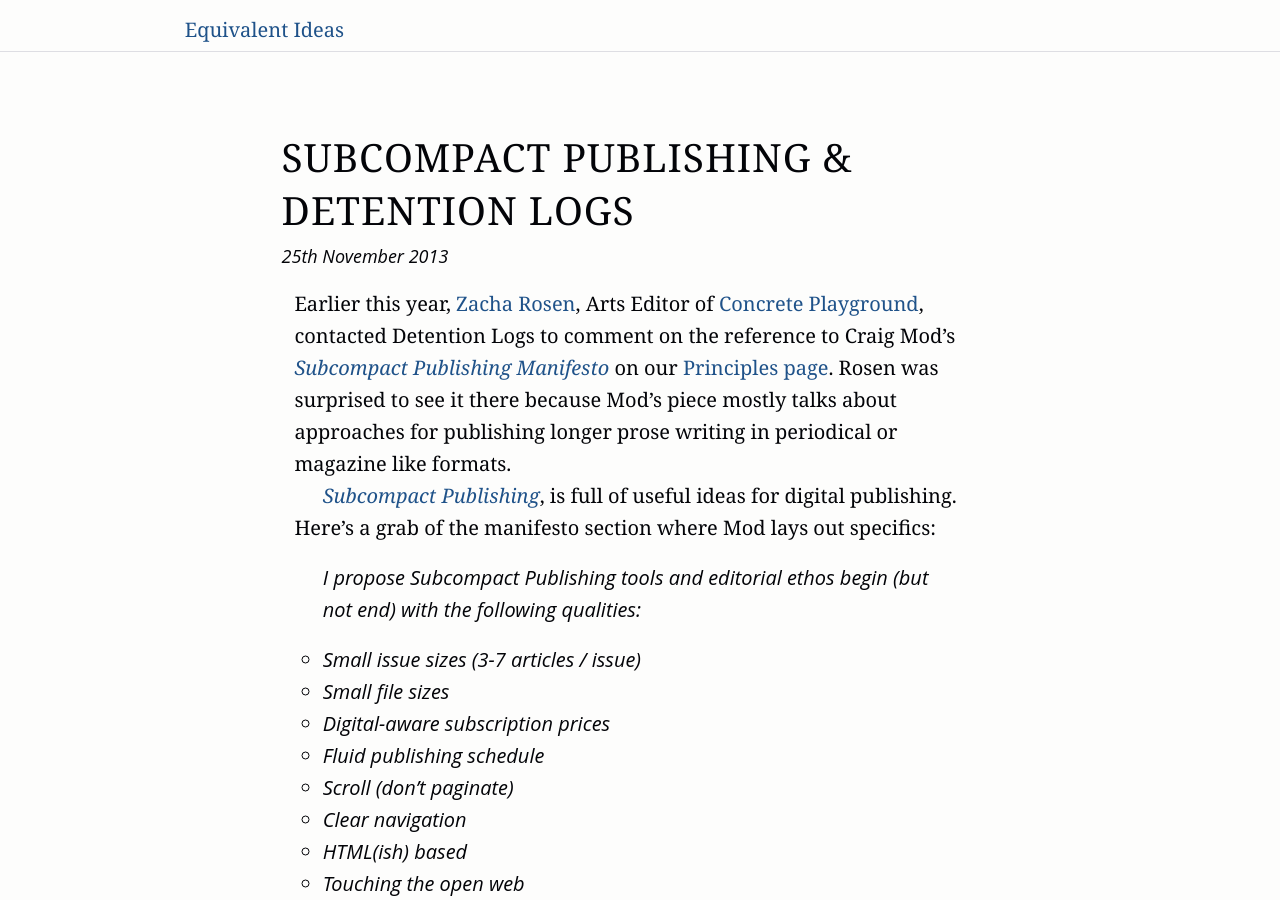
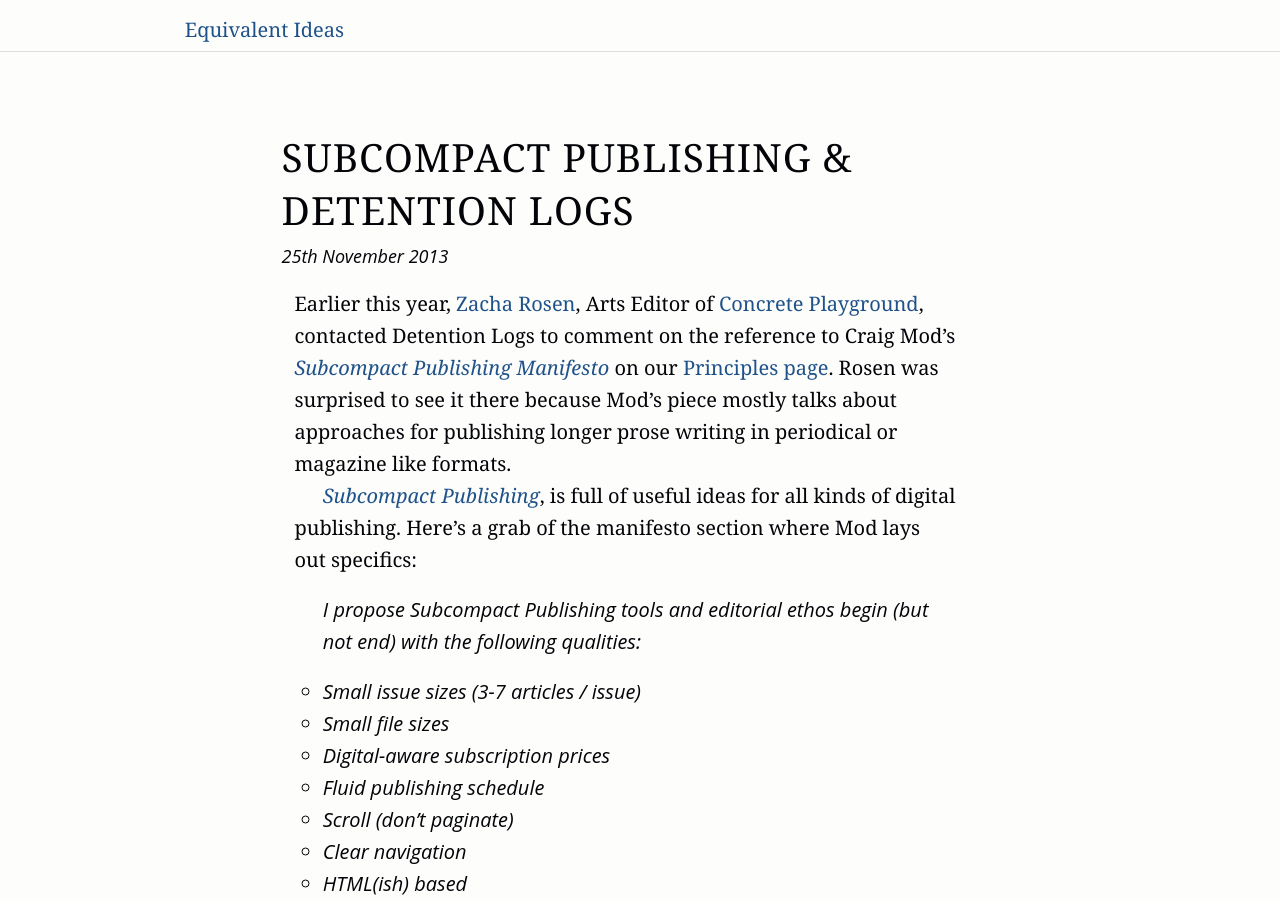
Before and after one commit to equivalentideas/home, a Jekyll site: the page built from _posts/2013-11-24-subcompact-detentionlogs.markdown, in a window 1280 px wide and 900 px high. Built offline with Jekyll 4.4.1, drawn with Linux system fonts in a browser that asks for light colours; nearby versions of some CDN libraries; Markdown is read by kramdown in place of the engine named in the settings; comment, search, counter and statistics services are not loaded.

Commit message:
copy edit

```diff
--- a/_posts/2013-11-24-subcompact-detentionlogs.markdown
+++ b/_posts/2013-11-24-subcompact-detentionlogs.markdown
@@ -9,7 +9,7 @@
 
 Earlier this year, [Zacha Rosen](http://zacharosen.com/), Arts Editor of [Concrete Playground](http://sydney.concreteplayground.com.au/), contacted Detention Logs to comment on the reference to Craig Mod’s <cite><a href="http://craigmod.com/journal/subcompact_publishing/#sub-manifesto" title="Simple tools and systems for digital publishing">Subcompact Publishing Manifesto</a></cite> on our [Principles page](http://detentionlogs.com.au/principles "Principles that inform Detention Logs’ journalistic, design and technology choices."). Rosen was surprised to see it there because Mod's piece mostly talks about approaches for publishing longer prose writing in periodical or magazine like formats.
 
-<cite><a href="http://craigmod.com/journal/subcompact_publishing/" title="Simple tools and systems for digital publishing">Subcompact Publishing</a></cite>, is full of useful ideas for digital publishing. Here’s a grab of the manifesto section where Mod lays out specifics:
+<cite><a href="http://craigmod.com/journal/subcompact_publishing/" title="Simple tools and systems for digital publishing">Subcompact Publishing</a></cite>, is full of useful ideas for all kinds of digital publishing. Here’s a grab of the manifesto section where Mod lays out specifics:
 
 <figure class="quote">
 	<blockquote>
```
